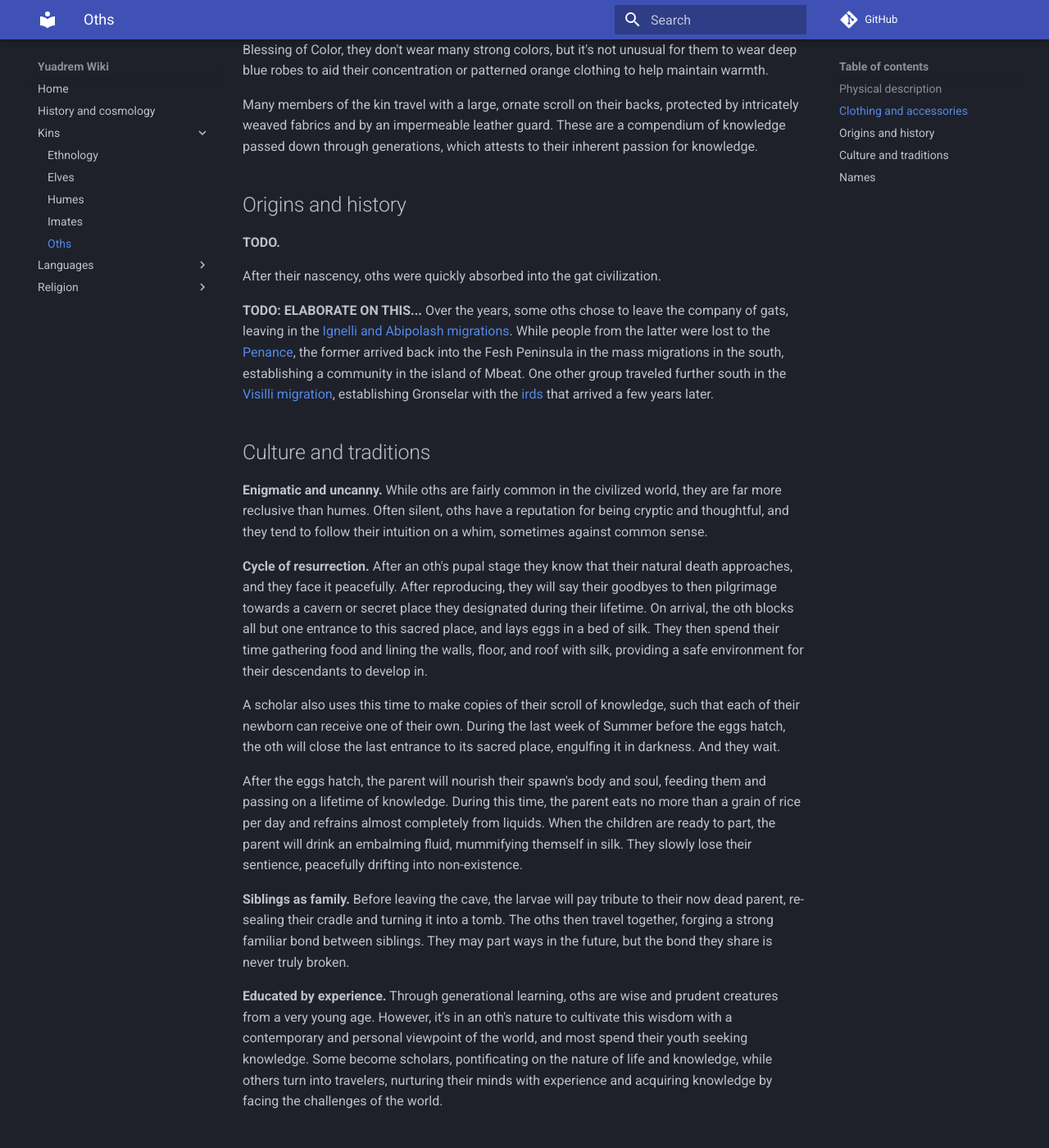
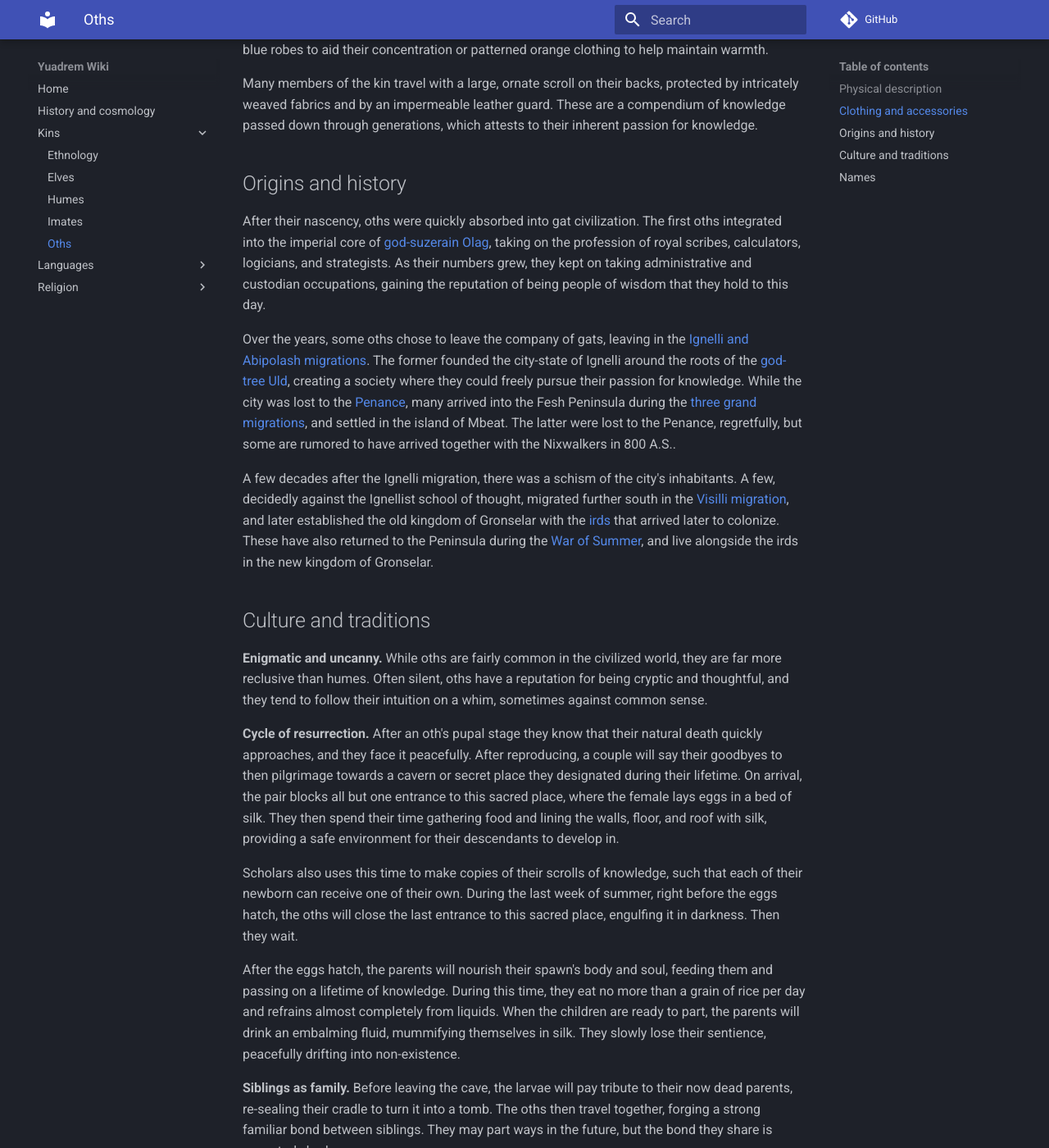
Before and after one commit to bleaktwig/yuadrem-wiki, an MkDocs documentation site: the page built from docs/kins/oth.md, in a window 1280 px wide and 1400 px high, scrolled down 1069 px. Shown: the whole window at 82% size. Built offline with MkDocs 1.6.1 and Material for MkDocs 9.7.7, drawn with Linux system fonts in a browser that asks for light colours; comment, search, counter and statistics services are not loaded; some of the changed text lies outside the part shown.

Commit message:
Added the "origins and history" page for the oths

```diff
--- a/docs/kins/oth.md
+++ b/docs/kins/oth.md
@@ -15,11 +15,11 @@ While superficially similar to [humes](hume.md), an oth's features also harbor s
 
 Additionally, they have two sets of arms, one above the other. The upper pair—placed equally as that of humes—is strong and long, while the lower pair is weak and is mostly used for gentle tasks.  Their feet have three fingers and their arms have four, one being an opposable thumb, and they have a small pair of fluffy antennae over their heads which enhances their perception.
 
-Oths are born in small eggs, inside which they develop for 4 to 10 months. They come out in a larval stage, which comprises most of their lifetime, as they grow from children to adults in a span of about 5 years. This larval phase lasts anywhere up to 75 years, and oths have no sexual characteristics during it.
+Oths are born in small eggs, inside which they develop for 4 to 10 months. They come out in a larval stage, which comprises most of their lifetime, as they grow from children to adults in a span of about 5 years. This larval phase lasts anywhere from 5 to 75 years, and oths have no sexual characteristics during it.
 
-After reaching adulthood, an oth can choose to create a cocoon around themselves, inside of which they will stay for a period of 8 to 10 months. They come out of this pupa with a pair of pale, heavy forewings that hang around their bodies like cloaks, which hide a shorter and delicate set of hindwings behind them. Despite their two pairs of wings, the kin can't fly, but only hover and sometimes glide using them. The oth also gains the ability to produce silk, an extremely valuable material.
+After reaching adulthood, an oth can choose to create a cocoon around themselves, inside of which they will stay for a period of 8 to 10 months. They come out of this pupa with a pair of pale, heavy forewings that hang around their bodies like cloaks, which hide a shorter and delicate set of hindwings behind them. Despite their two pairs of wings, the kin can't fly, but only hover and sometimes glide using them. The oth also chooses to develop male or female sexual characteristics, and gains the ability to produce silk, an extremely valuable material.
 
-This stage in the oth's life lasts anywhere from 2 to 4 years, and during it they develop sexual characteristics. Due to their limited time, they will often seek partners fast, after which they will retire to lay a batch of 10 to 20 eggs.
+This stage in the oth's life lasts anywhere from 2 to 4 years. Due to this limited time, they will often seek partners fast, after which they will retire to lay a batch of 10 to 20 eggs.
 
 <!----------------------------------------------------------------------------->
 ## Clothing and accessories
@@ -33,34 +33,32 @@ Many members of the kin travel with a large, ornate scroll on their backs, prote
 
 <!----------------------------------------------------------------------------->
 ## Origins and history
-**TODO.**
+After their nascency, oths were quickly absorbed into gat civilization. The first oths integrated into the imperial core of [god-suzerain Olag](../religion/illuminants/olag.md), taking on the profession of royal scribes, calculators, logicians, and strategists. As their numbers grew, they kept on taking administrative and custodian occupations, gaining the reputation of being people of wisdom that they hold to this day.
 
-After their nascency, oths were quickly absorbed into the gat civilization.
+Over the years, some oths chose to leave the company of gats, leaving in the [Ignelli and Abipolash migrations](../history.md#age-of-spring). The former founded the city-state of Ignelli around the roots of the [god-tree Uld](../religion/godtrees/uld.md), creating a society where they could freely pursue their passion for knowledge. While the city was lost to the [Penance](../history.md#age-of-sap), many arrived into the Fesh Peninsula<!--TODO:LINK---> during the [three grand migrations](../history.md#age-of-sap), and settled in the island of Mbeat<!--TODO:LINK--->. The latter were lost to the Penance, regretfully, but some are rumored to have arrived together with the Nixwalkers<!--TODO:LINK---> in 800 A.S..
 
-**TODO: ELABORATE ON THIS...**
-Over the years, some oths chose to leave the company of gats, leaving in the [Ignelli and Abipolash migrations](../history.md#age-of-spring). While people from the latter were lost to the [Penance](../history.md#age-of-sap), the former arrived back into the Fesh Peninsula<!--TODO:LINK---> in the mass migrations in the south, establishing a community in the island of Mbeat<!--TODO:LINK--->. One other group traveled further south in the [Visilli migration](../history.md#age-of-spring), establishing Gronselar<!--TODO:LINK---> with the [irds](hume.md#ird-culture) that arrived a few years later.
-
+A few decades after the Ignelli migration, there was a schism of the city's inhabitants. A few, decidedly against the Ignellist school of thought, migrated further south in the [Visilli migration](../history.md#age-of-spring), and later established the old kingdom of Gronselar<!--TODO:LINK---> with the [irds](hume.md#ird-culture) that arrived later to colonize. These have also returned to the Peninsula during the [War of Summer](../history.md#age-of-sap), and live alongside the irds in the new kingdom of Gronselar<!--TODO:LINK--->.
 <!----------------------------------------------------------------------------->
 ## Culture and traditions
 **Enigmatic and uncanny.**
 While oths are fairly common in the civilized world, they are far more reclusive than humes. Often silent, oths have a reputation for being cryptic and thoughtful, and they tend to follow their intuition on a whim, sometimes against common sense.
 
 **Cycle of resurrection.**
-After an oth's pupal stage they know that their natural death approaches, and they face it peacefully. After reproducing, they will say their goodbyes to then pilgrimage towards a cavern or secret place they designated during their lifetime. On arrival, the oth blocks all but one entrance to this sacred place, and lays eggs in a bed of silk. They then spend their time gathering food and lining the walls, floor, and roof with silk, providing a safe environment for their descendants to develop in.
+After an oth's pupal stage they know that their natural death quickly approaches, and they face it peacefully. After reproducing, a couple will say their goodbyes to then pilgrimage towards a cavern or secret place they designated during their lifetime. On arrival, the pair blocks all but one entrance to this sacred place, where the female lays eggs in a bed of silk. They then spend their time gathering food and lining the walls, floor, and roof with silk, providing a safe environment for their descendants to develop in.
 
-A scholar also uses this time to make copies of their scroll of knowledge, such that each of their newborn can receive one of their own. During the last week of Summer before the eggs hatch, the oth will close the last entrance to its sacred place, engulfing it in darkness. And they wait.
+Scholars also uses this time to make copies of their scrolls of knowledge, such that each of their newborn can receive one of their own. During the last week of summer, right before the eggs hatch, the oths will close the last entrance to this sacred place, engulfing it in darkness. Then they wait.
 
-After the eggs hatch, the parent will nourish their spawn's body and soul, feeding them and passing on a lifetime of knowledge. During this time, the parent eats no more than a grain of rice per day and refrains almost completely from liquids. When the children are ready to part, the parent will drink an embalming fluid, mummifying themself in silk. They slowly lose their sentience, peacefully drifting into non-existence.
+After the eggs hatch, the parents will nourish their spawn's body and soul, feeding them and passing on a lifetime of knowledge. During this time, they eat no more than a grain of rice per day and refrains almost completely from liquids. When the children are ready to part, the parents will drink an embalming fluid, mummifying themselves in silk. They slowly lose their sentience, peacefully drifting into non-existence.
 
 **Siblings as family.**
-Before leaving the cave, the larvae will pay tribute to their now dead parent, re-sealing their cradle and turning it into a tomb. The oths then travel together, forging a strong familiar bond between siblings. They may part ways in the future, but the bond they share is never truly broken.
+Before leaving the cave, the larvae will pay tribute to their now dead parents, re-sealing their cradle to turn it into a tomb. The oths then travel together, forging a strong familiar bond between siblings. They may part ways in the future, but the bond they share is never truly broken.
 
 **Educated by experience.**
 Through generational learning, oths are wise and prudent creatures from a very young age. However, it's in an oth's nature to cultivate this wisdom with a contemporary and personal viewpoint of the world, and most spend their youth seeking knowledge. Some become scholars, pontificating on the nature of life and knowledge, while others turn into travelers, nurturing their minds with experience and acquiring knowledge by facing the challenges of the world.
 
 <!----------------------------------------------------------------------------->
 ## Names
-Upon laying eggs, a parent takes the task of naming each of their children in their larval stage, usually borrowing sounds from [fruenese](../languages/index.md#shamabic-family). These names will often change at the whim of the parent, and are settled only after their death. Oths don't use family names, recognizing their relatives by sight alone.
+Upon laying eggs, parents takes the task of naming each of their children in their larval stage, usually borrowing sounds from [fruenese](../languages/index.md#shamabic-family). These names will often change on a whim, and are settled only after their death. Oths don't use family names, recognizing their relatives by sight alone.
 
 A list of commonly used names is:
 Ala, Alin, Arish, Atifa, Diya, Eman, Fedele, Hashim, Ignethia, Ipolito, Larra, Ligri, Mansor, Naima, Narr, Raman, Rana, Salil, Sanya, Sham, Sairo, Tei, Yines
```
Also changed, not shown: docs/kins/elf.md (+1 -1 lines), docs/religion/godtrees/uld.md (+1 -1 lines).
